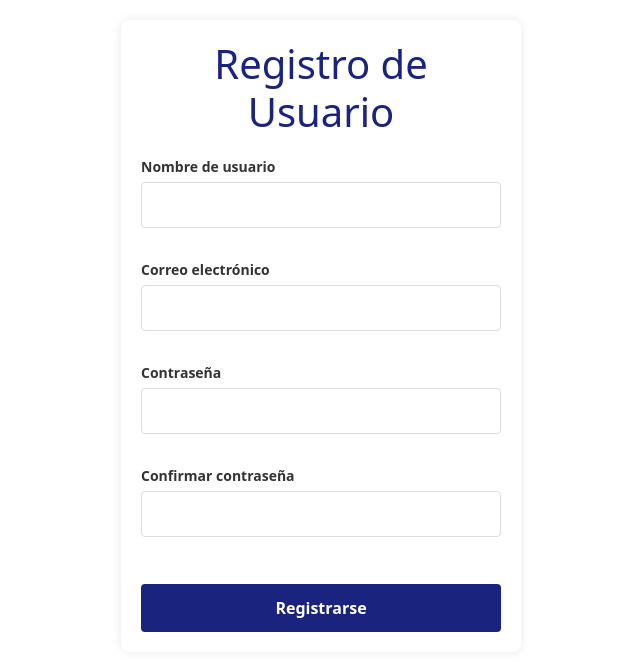
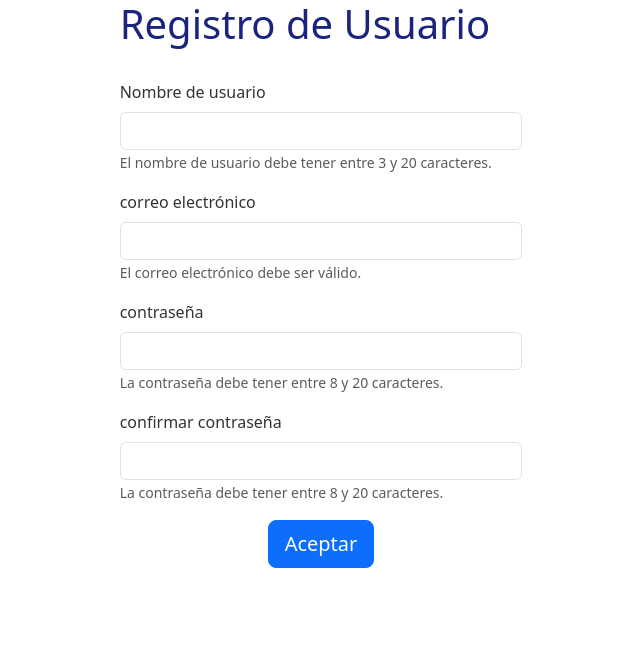
Before and after one commit to ksta11/TradeTalentSocialNetwork, a React (Vite) app in the folder TTSN/: page /register in a window 1280 px wide. Shown: the top 670 px of the page, without its empty margins (319-959 px from the left). Built offline with nearby package versions, Linux system fonts and the light colour scheme.

Commit message:
se integró el register con bootstrap

```diff
--- a/TTSN/src/components/atoms/Boton.css
+++ /dev/null
@@ -1,16 +0,0 @@
-.button {
-    width: 100%;
-    padding: 12px;
-    background-color: #1a237e;
-    color: white;
-    border: none;
-    border-radius: 4px;
-    cursor: pointer;
-    font-size: 16px;
-    font-weight: bold;
-    transition: background-color 0.3s ease;
-  }
-
-  .button:hover {
-    background-color: #3f51b5;
-  }
--- a/TTSN/src/components/atoms/Boton.jsx
+++ /dev/null
@@ -1,9 +0,0 @@
-import './boton.css';
-
-export function boton({ type, onClick, children }) {
-  return (
-    <button className="button" type={type} onClick={onClick}>
-      {children}
-    </button>
-  );
-}
--- /dev/null
+++ b/TTSN/src/components/atoms/Button.jsx
@@ -0,0 +1,14 @@
+import Button from 'react-bootstrap/Button';
+// Eliminamos la importación de Label ya que no se está utilizando
+
+function Button_type({label, size, variant = "primary"}) {
+  return (
+    <div className="mb-2">
+      <Button variant={variant} size={size}>
+        {label}
+      </Button>
+    </div>
+  );
+}
+
+export default Button_type;
--- a/TTSN/src/components/atoms/Campo_entrada.css
+++ /dev/null
@@ -1,13 +0,0 @@
-.form-input {
-    width: 100%;
-    padding: 10px;
-    border: 1px solid #ddd;
-    border-radius: 4px;
-    font-size: 16px;
-}
-
-.form-input:focus {
-    outline: none;
-    border-color: #1a237e;
-    box-shadow: 0 0 5px rgba(26, 35, 126, 0.2);
-}
--- a/TTSN/src/components/atoms/Campo_entrada.jsx
+++ /dev/null
@@ -1,15 +0,0 @@
-import './Campo_entrada.css';
-
-export function CampoEntrada({ type, id, name, value, onChange, required }) {
-  return (
-    <input
-      className="form-input"
-      type={type}
-      id={id}
-      name={name}
-      value={value}
-      onChange={onChange}
-      required={required}
-    />
-  );
-}
--- /dev/null
+++ b/TTSN/src/components/atoms/Form_text.jsx
@@ -0,0 +1,19 @@
+import Form from 'react-bootstrap/Form';
+
+function FormTextField({label, id, type, ariaDescribedby, helpText}) {
+  return (
+    <>
+    <Form.Label htmlFor="inputPassword5">{label}</Form.Label>
+    <Form.Control
+        type={type}
+        id={id}
+        aria-describedby={ariaDescribedby}
+      />
+      <Form.Text id={ariaDescribedby} muted>
+        {helpText}
+      </Form.Text>
+    </>
+  );
+}
+
+export default FormTextField;
--- a/TTSN/src/components/pages/Home.jsx
+++ b/TTSN/src/components/pages/Home.jsx
@@ -1,6 +1,13 @@
 import './Home.css';
 import { Carousel } from '../molecules/Carousel';
 import { Card } from '../molecules/Card'; // Asumiendo que tienes un componente Card
+
+
+import Container from 'react-bootstrap/Container';
+import Nav from 'react-bootstrap/Nav';
+import Navbar from 'react-bootstrap/Navbar';
+import NavDropdown from 'react-bootstrap/NavDropdown';
+
 
 export function Home() {
   const carouselSlides = [
@@ -52,6 +59,30 @@ export function Home() {
 
   return (
     <>
+      <Navbar expand="lg" className="bg-body-tertiary">
+      <Container>
+        <Navbar.Brand href="#home">React-Bootstrap</Navbar.Brand>
+        <Navbar.Toggle aria-controls="basic-navbar-nav" />
+        <Navbar.Collapse id="basic-navbar-nav">
+          <Nav className="me-auto">
+            <Nav.Link href="#home">Home</Nav.Link>
+            <Nav.Link href="#link">Link</Nav.Link>
+            <NavDropdown title="Dropdown" id="basic-nav-dropdown">
+              <NavDropdown.Item href="#action/3.1">Action</NavDropdown.Item>
+              <NavDropdown.Item href="#action/3.2">
+                Another action
+              </NavDropdown.Item>
+              <NavDropdown.Item href="#action/3.3">Something</NavDropdown.Item>
+              <NavDropdown.Divider />
+              <NavDropdown.Item href="#action/3.4">
+                Separated link
+              </NavDropdown.Item>
+            </NavDropdown>
+          </Nav>
+        </Navbar.Collapse>
+      </Container>
+    </Navbar>
+
       <Carousel slides={carouselSlides} />
       <div className="container-fluid px-2 py-5">
         <div className="row">
--- a/TTSN/src/components/pages/Login.jsx
+++ b/TTSN/src/components/pages/Login.jsx
@@ -1,49 +1,32 @@
 import React, { useState } from 'react';
-import { CampoEntrada } from '../atoms/Campo_entrada';
-import { boton as Boton } from '../atoms/Boton';
 import './Login.css';
+import FormTextField from '../atoms/Form_text';
+import Button_type from '../atoms/Button';
+export function Login() {
 
-export function Login() {
-  const [email, setEmail] = useState('');
-  const [password, setPassword] = useState('');
 
-  const handleSubmit = (e) => {
-    e.preventDefault();
-    // Aquí iría la lógica para manejar el inicio de sesión
-    console.log('Iniciar sesión con:', email, password);
-  };
 
   return (
-    <div className="login-container">
-      <div className="login-image"></div>
-      <div className="login-form">
+    <div>
         <h1>Iniciar Sesión</h1>
-        <form onSubmit={handleSubmit}>
-          <div className="form-group">
-            <label htmlFor="email">Correo electrónico</label>
-            <CampoEntrada
-              type="email"
-              id="email"
-              name="email"
-              value={email}
-              onChange={(e) => setEmail(e.target.value)}
-              required
-            />
-          </div>
-          <div className="form-group">
-            <label htmlFor="password">Contraseña</label>
-            <CampoEntrada
-              type="password"
-              id="password"
-              name="password"
-              value={password}
-              onChange={(e) => setPassword(e.target.value)}
-              required
-            />
-          </div>
-          <Boton type="submit">Iniciar Sesión</Boton>
-        </form>
-      </div>
+        <FormTextField
+            label="Correo electrónico"
+            id="email"
+            type="email"
+            ariaDescribedby="emailHelpBlock"
+            helpText="El correo electrónico debe ser válido."
+        />
+        <FormTextField
+            label="Contraseña"
+            id="password"
+            type="password"
+            ariaDescribedby="passwordHelpBlock"
+            helpText="La contraseña debe tener entre 8 y 20 caracteres."
+        />
+        <Button_type label="Iniciar Sesión" size="lg" />
+
+
+
     </div>
   );
 }
--- a/TTSN/src/components/pages/Register.jsx
+++ b/TTSN/src/components/pages/Register.jsx
@@ -1,82 +1,76 @@
 import React, { useState } from 'react';
-import { CampoEntrada } from '../atoms/Campo_entrada';
-import { Label } from '../atoms/Label';
-import { boton as Boton } from '../atoms/Boton';
-import './Register.css';
 
+import FormTextField from '../atoms/Form_text';
+import Button_type from '../atoms/Button';
 export function Register() {
-    const [formData, setFormData] = useState({
-        username: '',
-        email: '',
-        password: '',
-        confirmPassword: ''
-    });
-
-    const handleChange = (e) => {
-        const { name, value } = e.target;
-        setFormData(prevState => ({
-            ...prevState,
-            [name]: value
-        }));
-    };
-
-    const handleSubmit = (e) => {
-        e.preventDefault();
-        console.log('Datos del formulario:', formData);
-    };
 
     return (
-        <div className="register-container">
+        <div className="container-fluid">
+            <div className='row justify-content-center'>
+                <div className='col-4'>
                     <h1>Registro de Usuario</h1>
-            <form onSubmit={handleSubmit}>
-                <div className="form-group">
-                    <Label htmlFor="username">Nombre de usuario</Label>
-                    <CampoEntrada
+                </div>
+            </div>
+            <div className='row justify-content-center mb-3'>
+                <div className='col-4'>
+                <FormTextField
+                label="Nombre de usuario"
+                id="username"
                 type="text"
-                        id="username"
-                        name="username"
-                        value={formData.username}
-                        onChange={handleChange}
-                        required
+                ariaDescribedby="usernameHelpBlock"
+                helpText="El nombre de usuario debe tener entre 3 y 20 caracteres."
+
                 />
                 </div>
-                <div className="form-group">
-                    <Label htmlFor="email">Correo electrónico</Label>
-                    <CampoEntrada
+            </div>
+
+
+
+            <div className='row justify-content-center mb-3'>
+                <div className='col-4'>
+                <FormTextField
+                    label="correo electrónico"
+                    id="useremail"
                     type="email"
-                        id="email"
-                        name="email"
-                        value={formData.email}
-                        onChange={handleChange}
-                        required
+                    ariaDescribedby="useremailHelpBlock"
+                    helpText="El correo electrónico debe ser válido."
+                />
+
+                </div>
+            </div>
+
+            <div className='row justify-content-center mb-3'>
+                <div className='col-4'>
+                <FormTextField
+                    label="contraseña"
+                    id="userpassword"
+                    type="password"
+                    ariaDescribedby="userpasswordHelpBlock"
+                    helpText="La contraseña debe tener entre 8 y 20 caracteres."
                 />
                 </div>
-                <div className="form-group">
-                    <Label htmlFor="password">Contraseña</Label>
-                    <CampoEntrada
+            </div>
+
+            <div className='row justify-content-center mb-3'>
+                <div className='col-4'>
+                <FormTextField
+                    label="confirmar contraseña"
+                    id="userpasswordconfirm"
                     type="password"
-                        id="password"
-                        name="password"
-                        value={formData.password}
-                        onChange={handleChange}
-                        required
+                    ariaDescribedby="userpasswordconfirmHelpBlock"
+                    helpText="La contraseña debe tener entre 8 y 20 caracteres."
                 />
+
                 </div>
-                <div className="form-group">
-                    <Label htmlFor="confirmPassword">Confirmar contraseña</Label>
-                    <CampoEntrada
-                        type="password"
-                        id="confirmPassword"
-                        name="confirmPassword"
-                        value={formData.confirmPassword}
-                        onChange={handleChange}
-                        required
-                    />
             </div>
-                <Boton type="submit">
-                    Registrarse
-                </Boton>
-            </form>
+
+
+            <div style={{ display: 'flex', justifyContent: 'center' }}>
+                <Button_type label="Aceptar" size="lg"/>
+            </div>
+
+
+
         </div>
     );
 }
```
Lines whose indentation alone changed are shown as unchanged.
